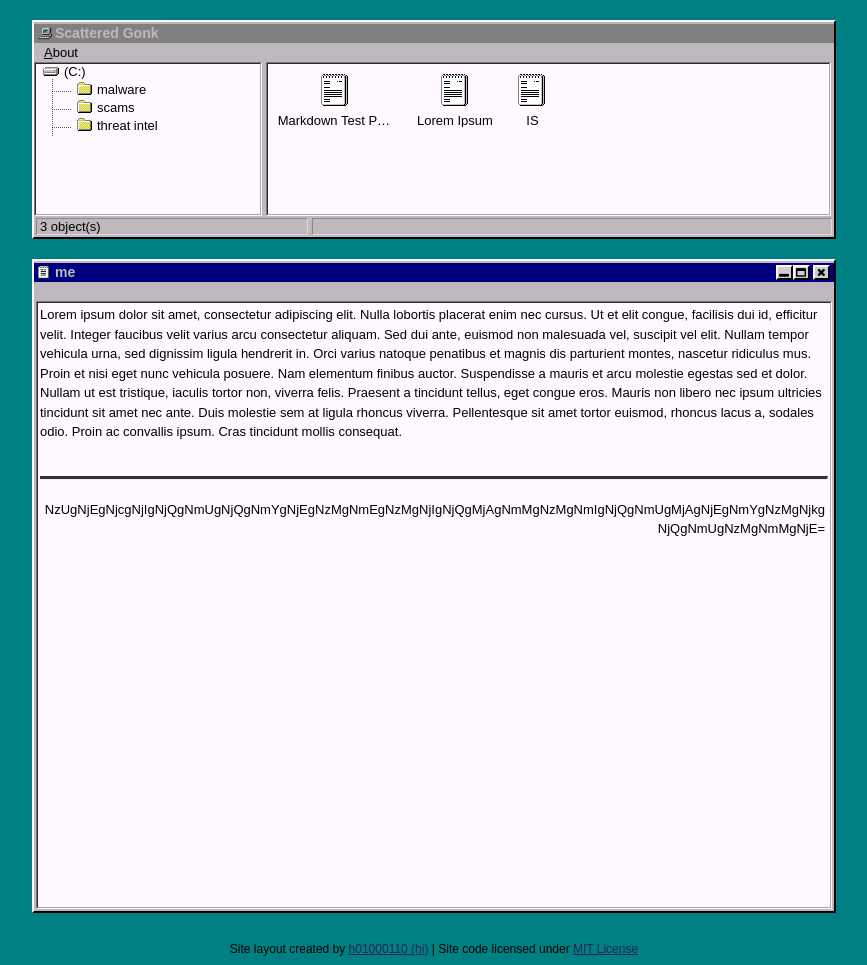
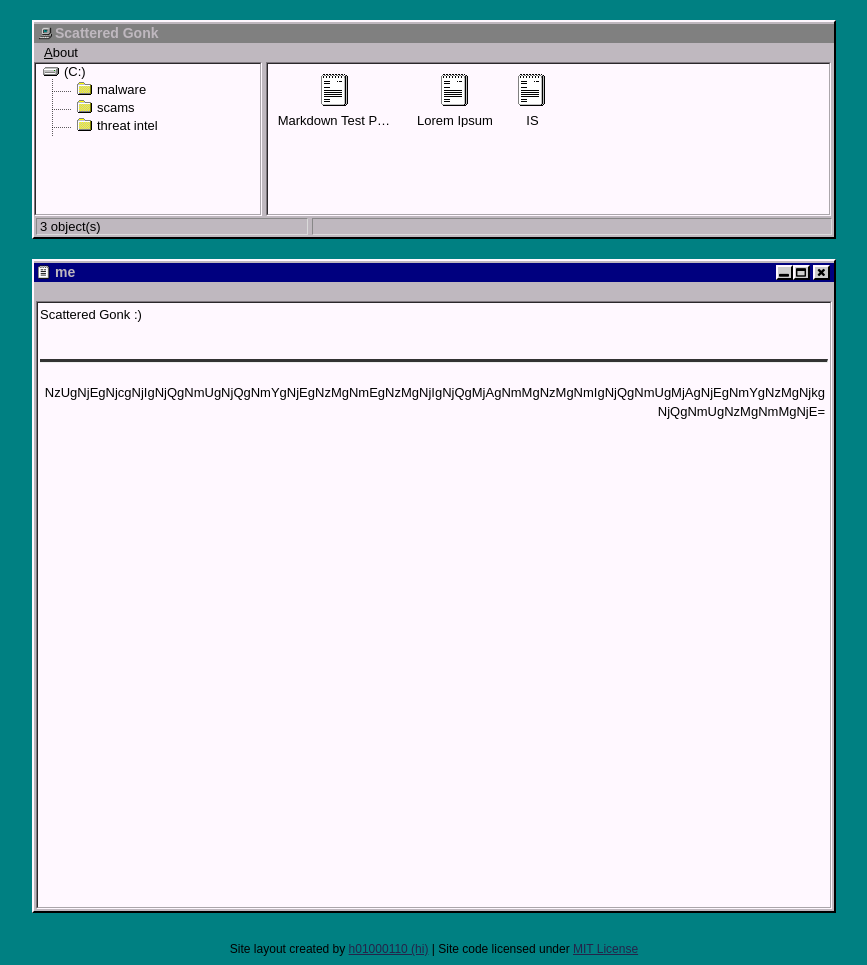
Before and after one commit to scattered-gonk/scattered-gonk.github.io, a Jekyll site: the page built from me/index.md, in a window 1280 px wide. Shown: the whole page, without its empty margins (206-1073 px from the left). Built offline with Jekyll 4.4.1, drawn with Linux system fonts in a browser that asks for light colours.

Commit message:
Updated files

```diff
--- a/me/index.md
+++ b/me/index.md
@@ -3,4 +3,4 @@
 title: me
 ---
 
-Lorem ipsum dolor sit amet, consectetur adipiscing elit. Nulla lobortis placerat enim nec cursus. Ut et elit congue, facilisis dui id, efficitur velit. Integer faucibus velit varius arcu consectetur aliquam. Sed dui ante, euismod non malesuada vel, suscipit vel elit. Nullam tempor vehicula urna, sed dignissim ligula hendrerit in. Orci varius natoque penatibus et magnis dis parturient montes, nascetur ridiculus mus. Proin et nisi eget nunc vehicula posuere. Nam elementum finibus auctor. Suspendisse a mauris et arcu molestie egestas sed et dolor. Nullam ut est tristique, iaculis tortor non, viverra felis. Praesent a tincidunt tellus, eget congue eros. Mauris non libero nec ipsum ultricies tincidunt sit amet nec ante. Duis molestie sem at ligula rhoncus viverra. Pellentesque sit amet tortor euismod, rhoncus lacus a, sodales odio. Proin ac convallis ipsum. Cras tincidunt mollis consequat.
+Scattered Gonk :)
```
